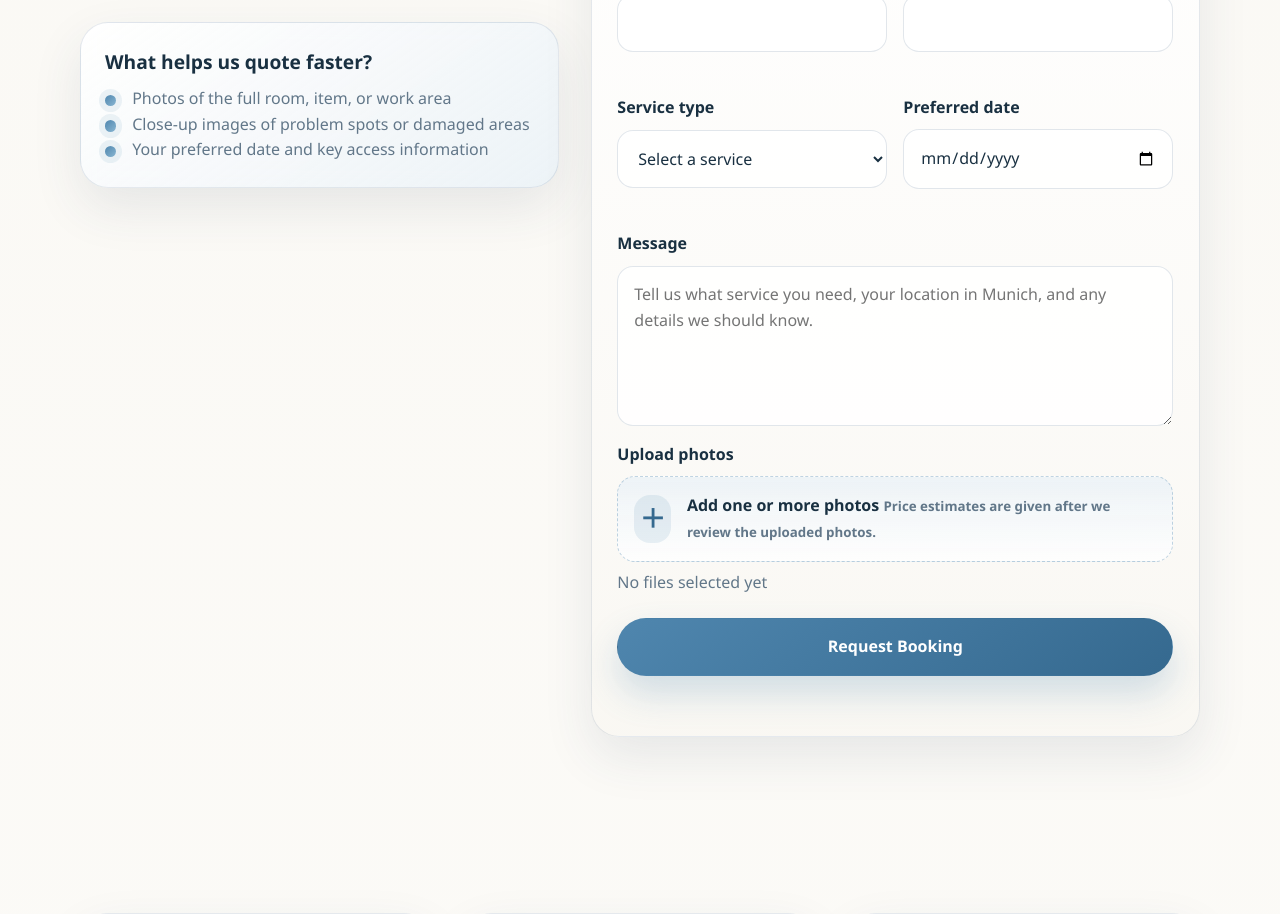
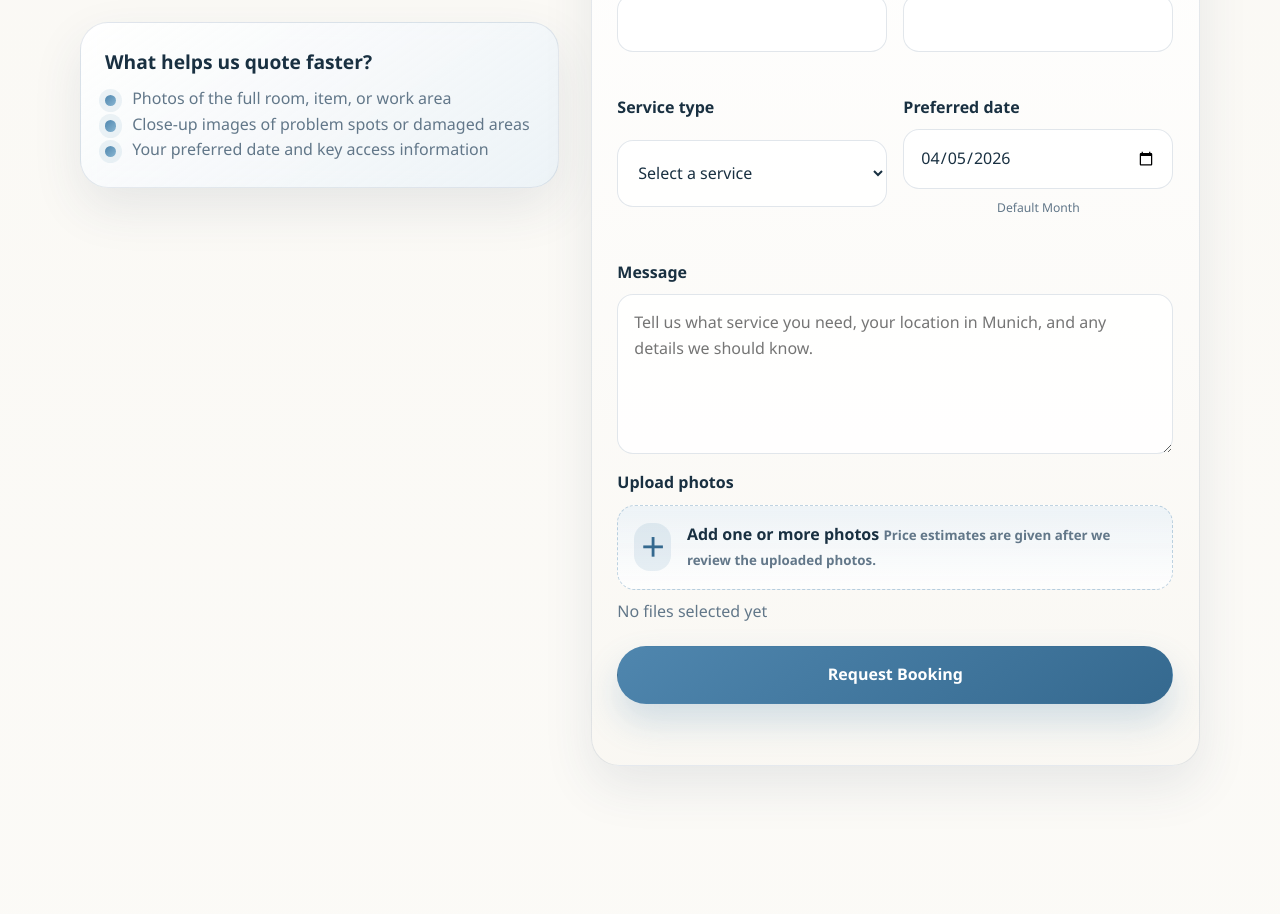
Before and after one commit to samuel4516/CleanX, a Next.js app: page / in a window 1280 px wide. Shown: the part 4760-5674 px from the top of the page. Built offline with nearby package versions, Linux system fonts and the light colour scheme.

Commit message:
feat: add CalendarDemo component and integrate with date selection in Home page

```diff
--- /dev/null
+++ b/app/components/calendar-demo.tsx
@@ -0,0 +1,50 @@
+"use client";
+
+import { useEffect, useState } from "react";
+
+import { Calendar } from "@/components/ui/calendar";
+
+import type { SiteLanguage } from "./language-provider";
+
+type CalendarDemoProps = {
+  language: SiteLanguage;
+  initialDate?: Date;
+  onDateChange?: (date: Date | undefined) => void;
+  registerReset?: (resetFn: () => void) => void;
+};
+
+const CalendarDemo = ({
+  language,
+  initialDate,
+  onDateChange,
+  registerReset,
+}: CalendarDemoProps) => {
+  const [date, setDate] = useState<Date | undefined>(initialDate ?? new Date());
+
+  useEffect(() => {
+    onDateChange?.(date);
+  }, [date, onDateChange]);
+
+  useEffect(() => {
+    registerReset?.(() => {
+      setDate(new Date());
+    });
+  }, [registerReset]);
+
+  return (
+    <div className="calendar-date-field">
+      <Calendar
+        mode="single"
+        defaultMonth={date}
+        selected={date}
+        onSelect={setDate}
+        className="rounded-lg border"
+      />
+      <p className="calendar-date-caption" role="region">
+        {language === "de" ? "Standardmonat" : "Default Month"}
+      </p>
+    </div>
+  );
+};
+
+export default CalendarDemo;
--- a/app/globals.css
+++ b/app/globals.css
@@ -824,6 +824,35 @@ textarea {
   background: #fff;
 }
 
+.calendar-date-field {
+  display: grid;
+  gap: 0.55rem;
+}
+
+.calendar-native-input {
+  width: 100%;
+  padding: 0.95rem 1rem;
+  border-radius: 16px;
+  border: 1px solid rgba(113, 134, 158, 0.2);
+  background: rgba(255, 255, 255, 0.86);
+  color: var(--text);
+  transition: border-color 180ms ease, box-shadow 180ms ease, background 180ms ease;
+}
+
+.calendar-native-input:focus {
+  outline: none;
+  border-color: rgba(79, 134, 174, 0.55);
+  box-shadow: 0 0 0 4px rgba(79, 134, 174, 0.12);
+  background: #fff;
+}
+
+.calendar-date-caption {
+  margin: 0;
+  font-size: 0.76rem;
+  color: var(--muted);
+  text-align: center;
+}
+
 .field-error {
   min-height: 1.1rem;
   color: #ab4d4d;
--- a/app/page.tsx
+++ b/app/page.tsx
@@ -1,6 +1,8 @@
 "use client";
 
 import { useEffect } from "react";
+import { createRoot, type Root } from "react-dom/client";
+import CalendarDemo from "./components/calendar-demo";
 import ServicePageHeader from "./components/service-page-header";
 import { useLanguage, type SiteLanguage } from "./components/language-provider";
 
@@ -405,12 +407,8 @@ const ENGLISH_MARKUP = `
 
               <div class="form-row">
                 <label for="preferred-date">Preferred date</label>
-                <input
-                  id="preferred-date"
-                  name="preferredDate"
-                  type="date"
-                  required
-                />
+                <input id="preferred-date" name="preferredDate" type="hidden" required />
+                <div id="preferred-date-calendar"></div>
                 <small class="field-error" id="error-preferred-date"></small>
               </div>
             </div>
@@ -688,6 +686,20 @@ const SUBMIT_SUCCESS_TEXT = "Thank you! Your request has been sent.";
 const SUBMIT_ERROR_TEXT = "Something went wrong. Please try again.";
 const RESET_UPLOAD_FEEDBACK_TEXT = "No files selected yet";
 
+function formatDateValue(date: Date): string {
+  const year = date.getFullYear();
+  const month = String(date.getMonth() + 1).padStart(2, "0");
+  const day = String(date.getDate()).padStart(2, "0");
+  return `${year}-${month}-${day}`;
+}
+
+function parseDateValue(value: string): Date | undefined {
+  if (!value) return undefined;
+  const [year, month, day] = value.split("-").map(Number);
+  if (!year || !month || !day) return undefined;
+  return new Date(year, month - 1, day);
+}
+
 export default function Home() {
   const { language } = useLanguage();
 
@@ -702,13 +714,32 @@ export default function Home() {
     const uploadFeedback = document.getElementById("upload-feedback");
     const successMessage = document.getElementById("form-success");
     const preferredDateInput = document.getElementById("preferred-date") as HTMLInputElement | null;
+    const preferredDateCalendarHost = document.getElementById("preferred-date-calendar");
     const revealItems = Array.from(document.querySelectorAll<HTMLElement>(".reveal"));
     const text = FORM_TEXT[language] ?? FORM_TEXT.de;
 
-    if (preferredDateInput) {
-      const localToday = new Date();
-      localToday.setMinutes(localToday.getMinutes() - localToday.getTimezoneOffset());
-      preferredDateInput.min = localToday.toISOString().split("T")[0];
+    let preferredDateCalendarRoot: Root | null = null;
+    let resetPreferredDateCalendar: (() => void) | null = null;
+
+    if (preferredDateInput && preferredDateCalendarHost) {
+      preferredDateCalendarRoot = createRoot(preferredDateCalendarHost);
+      preferredDateCalendarRoot.render(
+        <CalendarDemo
+          language={language}
+          initialDate={parseDateValue(preferredDateInput.value) ?? new Date()}
+          onDateChange={(selectedDate) => {
+            preferredDateInput.value = selectedDate ? formatDateValue(selectedDate) : "";
+            preferredDateInput.dispatchEvent(new Event("input", { bubbles: true }));
+          }}
+          registerReset={(resetFn) => {
+            resetPreferredDateCalendar = () => {
+              resetFn();
+              preferredDateInput.value = formatDateValue(new Date());
+              preferredDateInput.dispatchEvent(new Event("input", { bubbles: true }));
+            };
+          }}
+        />
+      );
     }
 
     const navLinkHandlers = new Map<HTMLAnchorElement, EventListener>();
@@ -843,6 +874,7 @@ export default function Home() {
           successMessage.classList.remove("is-error");
           successMessage.classList.add("is-success");
           bookingForm.reset();
+          resetPreferredDateCalendar?.();
 
           if (uploadFeedback) {
             uploadFeedback.textContent = RESET_UPLOAD_FEEDBACK_TEXT;
@@ -907,6 +939,7 @@ export default function Home() {
         field.removeEventListener("blur", onBlur);
       });
 
+      preferredDateCalendarRoot?.unmount();
       observer?.disconnect();
     };
   }, [language]);
--- /dev/null
+++ b/components/ui/calendar.tsx
@@ -0,0 +1,49 @@
+"use client";
+
+type CalendarProps = {
+  mode?: "single";
+  defaultMonth?: Date;
+  selected?: Date;
+  onSelect?: (date: Date | undefined) => void;
+  className?: string;
+};
+
+function formatDateForInput(date: Date): string {
+  const year = date.getFullYear();
+  const month = String(date.getMonth() + 1).padStart(2, "0");
+  const day = String(date.getDate()).padStart(2, "0");
+  return `${year}-${month}-${day}`;
+}
+
+function parseDateFromInput(value: string): Date | undefined {
+  if (!value) return undefined;
+  const [year, month, day] = value.split("-").map(Number);
+  if (!year || !month || !day) return undefined;
+  return new Date(year, month - 1, day);
+}
+
+export function Calendar({
+  mode = "single",
+  defaultMonth,
+  selected,
+  onSelect,
+  className,
+}: CalendarProps) {
+  if (mode !== "single") {
+    return null;
+  }
+
+  const displayDate = selected ?? defaultMonth;
+  const minDate = formatDateForInput(new Date());
+
+  return (
+    <input
+      type="date"
+      min={minDate}
+      value={displayDate ? formatDateForInput(displayDate) : ""}
+      onChange={(event) => onSelect?.(parseDateFromInput(event.currentTarget.value))}
+      className={["calendar-native-input", className].filter(Boolean).join(" ")}
+      aria-label="Preferred date"
+    />
+  );
+}
```
